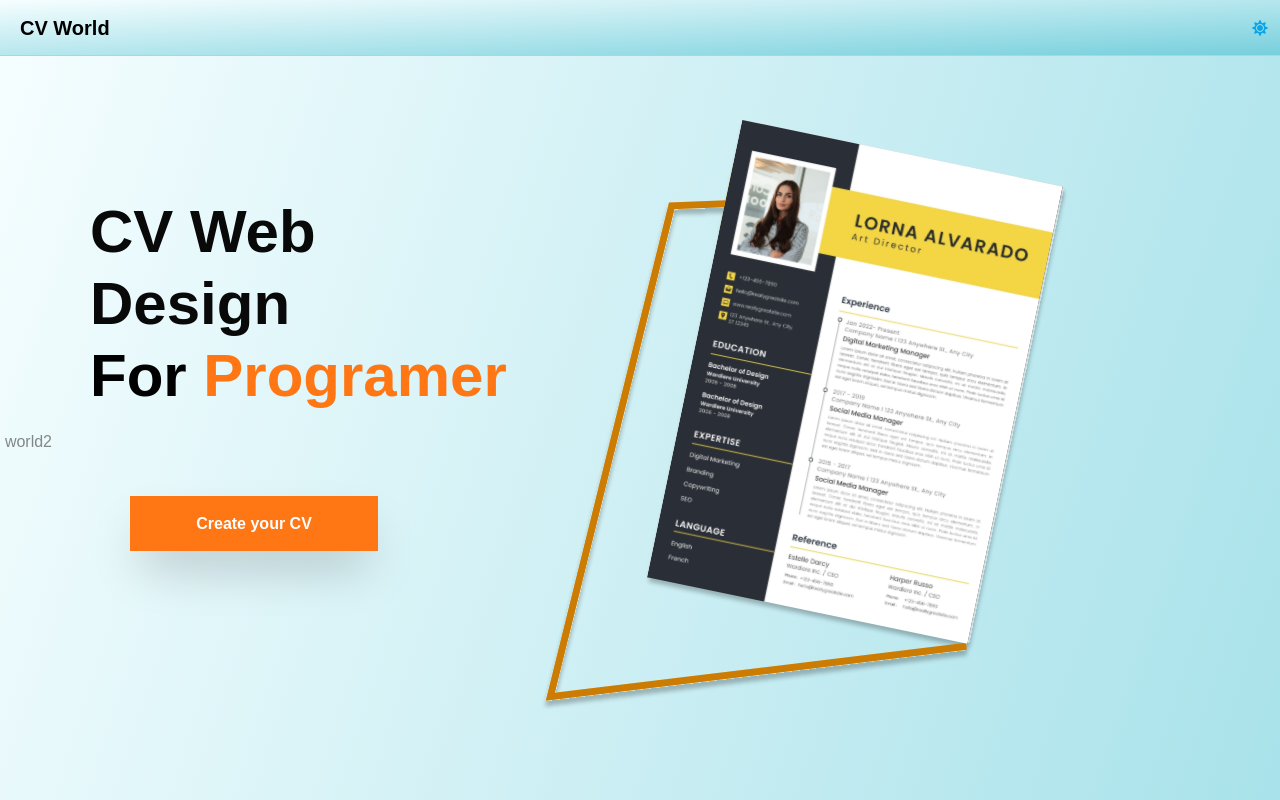
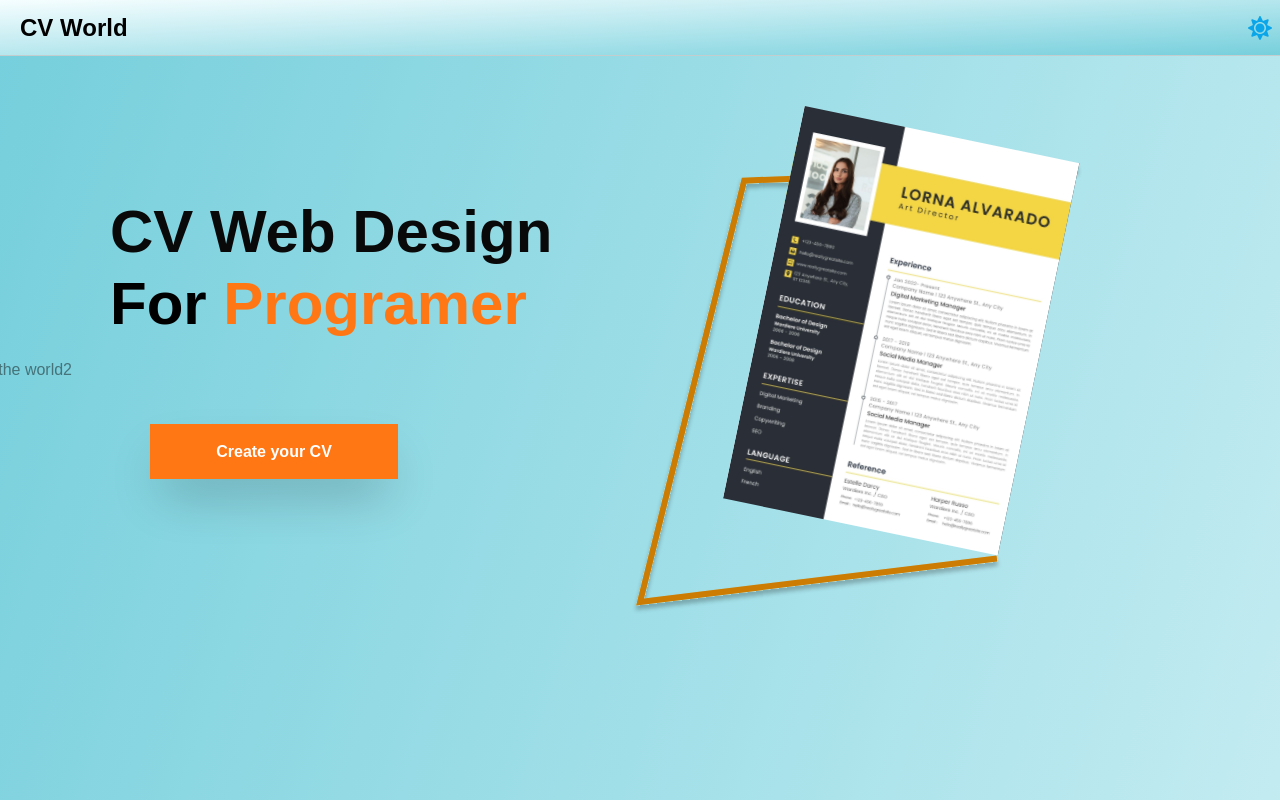
Before and after one commit to ethanK482/CVWorld, a React (Vite) app: page / in a window 1280 px wide. Shown: the top 800 px of the page. Built offline with nearby package versions, Linux system fonts and the light colour scheme.

Commit message:
update - cv example animation

```diff
--- a/src/App.jsx
+++ b/src/App.jsx
@@ -12,7 +12,7 @@ function App() {
   };
   return (
     <div className={`${darkMode ? "dark" : ""} `}>
-      <div className="bg-gradient-to-br  dark:from-[#040b0b] dark:to-[#162729] from-[#F6FEFF] to-[#75cfdc] ">
+      <div className="bg-gradient-to-br  dark:from-[#162729] dark:to-[#040b0b]  from-[#75cfdc] to-[#F6FEFF] ">
         <section className="bg-gradient-to-br  dark:from-[#040b0b] dark:to-[#162729] from-[#F6FEFF] to-[#75cfdc] h-[7vh] bg-[#EFF9FA] dark:bg-[#383838]  ">
           <Header darkMode={darkMode} onSetDarkMode={onSetDarkMode} />
         </section>
--- a/src/components/banner/Banner.style.js
+++ b/src/components/banner/Banner.style.js
@@ -5,7 +5,7 @@ const BannerStyle = styled.div`
 .banner{
     .textContainer{
         line-height: 1.2;
-        padding-left: 90px;
+        padding-left: 110px;
         padding-top: 140px;
         h2{
             font-size: 60px;
--- a/src/components/banner/index.jsx
+++ b/src/components/banner/index.jsx
@@ -1,7 +1,8 @@
 import { Image } from "antd";
 import BannerStyle from "./Banner.style";
 import { motion } from "framer-motion";
-import CVEXAMPLE from "../../images/CVEXAMPLE.svg";
+import CV from "../../images/CV.svg";
+import Around from "../../images/Around.jsx";
 import { useEffect, useState } from "react";
 const contents = [
   "Write your future into the world",
@@ -12,7 +13,7 @@ const Banner = () => {
   const [index, setIndex] = useState(0);
   useEffect(() => {
     const interval = setInterval(() => {
-      if (index < contents.length-1) {
+      if (index < contents.length - 1) {
         setIndex((index) => index + 1);
       } else {
         setIndex(0);
@@ -57,6 +58,23 @@ const Banner = () => {
         staggerChildren: 0.1,
       },
     },
+  };
+  const CvAroundVariants = {
+    initial: {
+      x: -1000,
+      opacity: 0,
+    },
+    animate: {
+      x: 0,
+      opacity: 1,
+      transition: {
+        duration: 1.25,
+        staggerChildren: 0.1,
+      },
+    },
+  };
+
+  const CvBlockVariants = {
     hover: {
       scale: 1.1,
       transition: {
@@ -64,7 +82,6 @@ const Banner = () => {
       },
     },
   };
-
   const buttonHover = {
     initial: {
       y: -10,
@@ -101,7 +118,11 @@ const Banner = () => {
           >
             CV Web Design
           </motion.h2>
-          <motion.h2 className="dark:text-[#ffff]" variants={textVariants}     whileHover="hover">
+          <motion.h2
+            className="dark:text-[#ffff]"
+            variants={textVariants}
+            whileHover="hover"
+          >
             For <span className="text-[#FF7714]">Programer</span>
           </motion.h2>
           <motion.p
@@ -125,14 +146,23 @@ const Banner = () => {
             Create your CV
           </motion.button>
         </motion.div>
+        <motion.div variants={CvBlockVariants}  animate="animate" whileHover="hover" className="mr-[200px] mt-[50px] relative ">
           <motion.div
             variants={CvVariants}
-          className="mr-[200px] mt-[50px] "
             initial="initial"
             animate="animate"
-          whileHover="hover"
+            className="relative z-10"
           >
-          <Image preview={false} src={CVEXAMPLE} />
+            <Image preview={false} src={CV} />
+          </motion.div>
+          <motion.div
+            variants={CvAroundVariants}
+            initial="initial"
+            animate="animate"
+            className="absolute left-[-91px] top-[58px] z-0"
+          >
+            <Around />
+          </motion.div>
         </motion.div>
       </div>
     </BannerStyle>
--- a/src/components/header/index.jsx
+++ b/src/components/header/index.jsx
@@ -5,15 +5,15 @@ const Header = ({ onSetDarkMode, darkMode }) => {
     <div className="flex h-[99%] justify-between items-center  shadow-custom-light dark:shadow-custom-dark">
       {" "}
       <div>
-        <h1 className="dark:text-[#FF7714] ml-[20px] text-xl font-bold ">
+        <h1 className="dark:text-[#FF7714] ml-[20px] text-2xl font-bold ">
           CV World
         </h1>
       </div>
       <div
-        className="flex items-center justify-center  p-2 w-[40px] h-[35px] hover:bg-[#a4d4e8] rounded-sm"
+        className="flex items-center justify-center  p-2 w-[40px] h-[35px]  rounded-sm"
         onClick={onSetDarkMode}
       >
-        {darkMode ? <FaMoon color="#0BA5E9" /> : <FaSun color="#0BA5E9" />}{" "}
+        {darkMode ? <FaMoon size={70} color="#0BA5E9" className="hover:opacity-[0.5]" /> : <FaSun  size={70} color="#0BA5E9" className="hover:opacity-[0.5]" />}{" "}
       </div>
     </div>
   );
--- /dev/null
+++ b/src/images/Around.jsx
@@ -0,0 +1,22 @@
+const Around = () => (
+    <svg width="450" height="450" viewBox="0 0 450 450" fill="none" xmlns="http://www.w3.org/2000/svg">
+      <g filter="url(#filter0_d_12_35)">
+        <path d="M445.838 3.52899L112.194 16.6352L8.10239 437.887L364.943 394.559" stroke="#FF9B04" strokeWidth="6"/>
+        <path d="M445.838 3.52899L112.194 16.6352L8.10239 437.887L364.943 394.559" stroke="black" strokeOpacity="0.2" strokeWidth="6"/>
+      </g>
+      <defs>
+        <filter id="filter0_d_12_35" x="0.146736" y="0.531311" width="449.809" height="448.858" filterUnits="userSpaceOnUse" colorInterpolationFilters="sRGB">
+          <feFlood floodOpacity="0" result="BackgroundImageFix"/>
+          <feColorMatrix in="SourceAlpha" type="matrix" values="0 0 0 0 0 0 0 0 0 0 0 0 0 0 0 0 0 0 127 0" result="hardAlpha"/>
+          <feOffset dy="4"/>
+          <feGaussianBlur stdDeviation="2"/>
+          <feComposite in2="hardAlpha" operator="out"/>
+          <feColorMatrix type="matrix" values="0 0 0 0 0 0 0 0 0 0 0 0 0 0 0 0 0 0 0.25 0"/>
+          <feBlend mode="normal" in2="BackgroundImageFix" result="effect1_dropShadow_12_35"/>
+          <feBlend mode="normal" in="SourceGraphic" in2="effect1_dropShadow_12_35" result="shape"/>
+        </filter>
+      </defs>
+    </svg>
+  );
+
+  export default Around;
--- a/src/index.css
+++ b/src/index.css
@@ -8,6 +8,3 @@ html{
     scroll-snap-type: y mandatory;
     scroll-behavior: smooth;
     }
-section{
-    scroll-snap-align: center;
-    }
```
Also changed, not shown: src/images/CV.svg (added), src/images/CVEXAMPLE.svg. Lines whose indentation alone changed are shown as unchanged.
